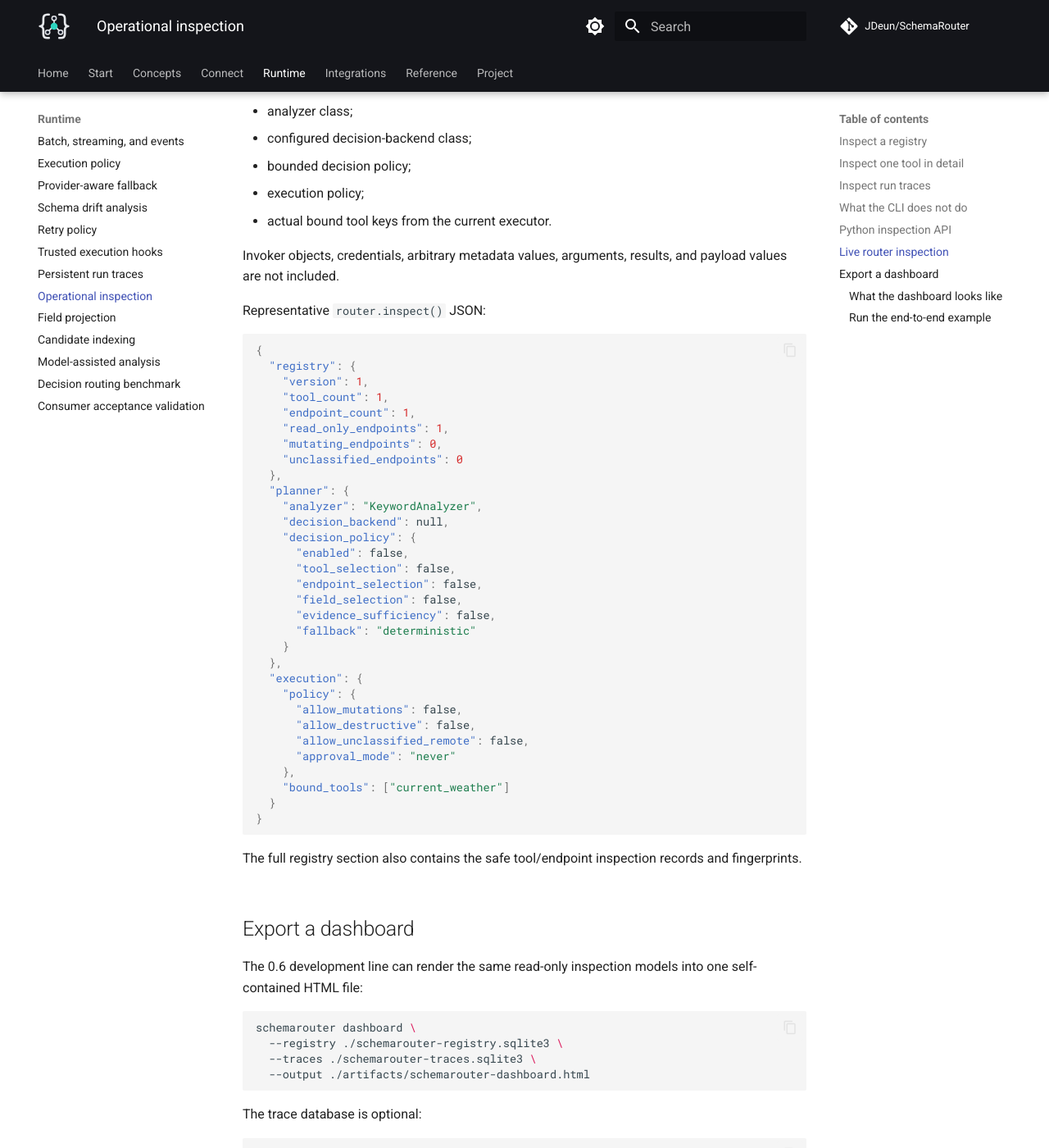
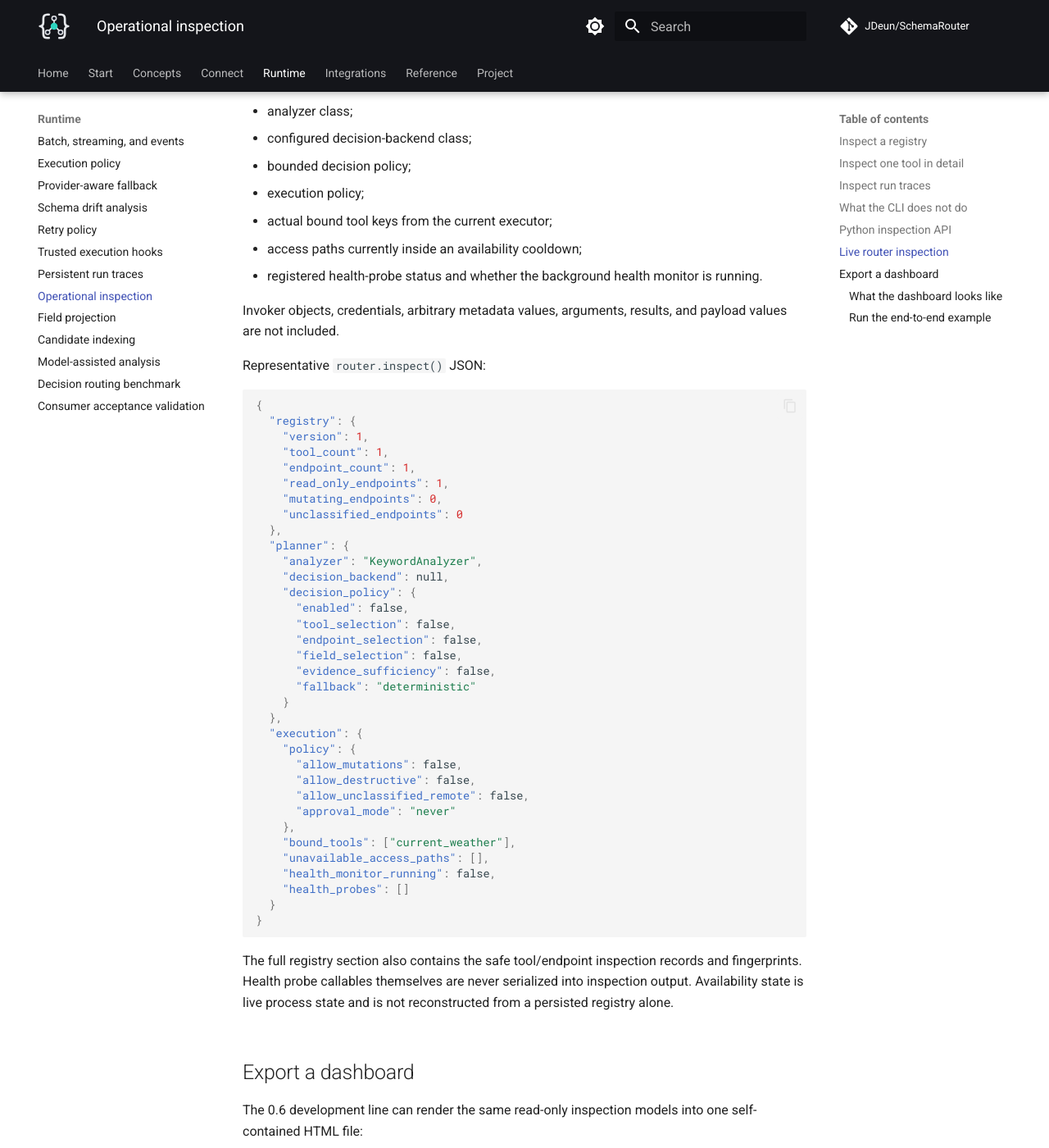
Before and after one commit to JDeun/SchemaRouter, an MkDocs documentation site: the page built from docs/guides/inspection.md, in a window 1280 px wide and 1400 px high, scrolled down 3141 px. Shown: the whole window at 82% size. Built offline with MkDocs 1.6.1 and Material for MkDocs 9.7.7, drawn with Linux system fonts in a browser that asks for light colours; comment, search, counter and statistics services are not loaded.

Commit message:
docs: surface live health inspection semantics

````diff
--- a/docs/guides/inspection.md
+++ b/docs/guides/inspection.md
@@ -139,7 +139,9 @@ The live view adds:
 - configured decision-backend class;
 - bounded decision policy;
 - execution policy;
-- actual bound tool keys from the current executor.
+- actual bound tool keys from the current executor;
+- access paths currently inside an availability cooldown;
+- registered health-probe status and whether the background health monitor is running.
 
 Invoker objects, credentials, arbitrary metadata values, arguments, results, and payload values are
 not included.
@@ -175,12 +177,17 @@ Representative `router.inspect()` JSON:
       "allow_unclassified_remote": false,
       "approval_mode": "never"
     },
-    "bound_tools": ["current_weather"]
+    "bound_tools": ["current_weather"],
+    "unavailable_access_paths": [],
+    "health_monitor_running": false,
+    "health_probes": []
   }
 }
 ```
 
 The full registry section also contains the safe tool/endpoint inspection records and fingerprints.
+Health probe callables themselves are never serialized into inspection output. Availability state
+is live process state and is not reconstructed from a persisted registry alone.
 
 ## Export a dashboard
 
````
